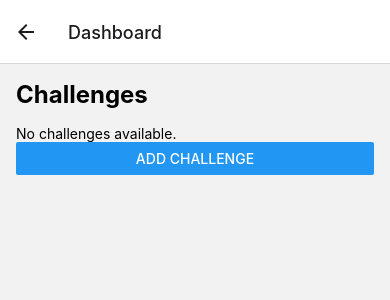
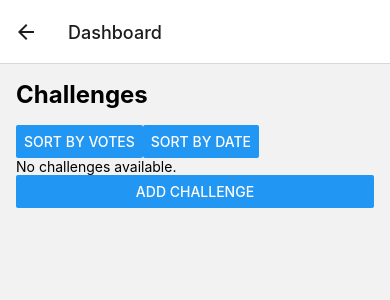
Before and after one commit to nehajohari92/ScripBoxAssignment, a React Native app: screen /HomeScreen in a window 390 px wide. Shown: the top 300 px of the page. Built offline with nearby package versions, Linux system fonts and the light colour scheme.

Commit message:
sorting implemented

```diff
--- a/src/component/HomeScreen.tsx
+++ b/src/component/HomeScreen.tsx
@@ -17,6 +17,8 @@ const HomeScreen = ({ navigation }) => {
   };
 
   const [challenges, setChallenges] = useState([]);
+  const [sortBy, setSortBy] = useState('votes'); // Default sorting by votes
+
 
   // Fetch challenges from local storage
   const fetchChallenges = async () => {
@@ -78,12 +80,34 @@ const HomeScreen = ({ navigation }) => {
           </View>
     );
   };
+  const handleSort = (criteria : string) => {
+    // Update the sorting criteria and re-render the component
+    setSortBy(criteria);
+    sortChallenges(criteria);
+  };
+
+  const sortChallenges = (criteria : string) => {
+    // Sort challenges based on the selected criteria
+    setChallenges((prevChallenges) =>
+      [...prevChallenges].sort((a, b) => {
+        if (criteria === 'votes') {
+          return (b.votes || 0) - (a.votes || 0);
+        } else if (criteria === 'date') {
+          return parseISO(b.date) - parseISO(a.date);
+        }
+        return 0;
+      })
+    );
+  };
 
   return (
 
     <View style={styles.container}>
     <Text style={styles.title}>Challenges</Text>
-
+    <View style={styles.sortButtons}>
+        <Button title="Sort by Votes" onPress={() => handleSort('votes')} />
+        <Button title="Sort by Date" onPress={() => handleSort('date')} />
+      </View>
     {challenges.length === 0 ? (
       <Text>No challenges available.</Text>
     ) : (
@@ -91,19 +115,9 @@ const HomeScreen = ({ navigation }) => {
         data={challenges}
         keyExtractor={(item, index) => `${index}`} // Use index as key for simplicity
         renderItem={renderItem}
-        // renderItem={({ item }) => (
-        //   <View style={styles.challengeItem}>
-        //     <Text style={styles.challengeTitle}>{item.title}</Text>
-        //     <Text>{item.description}</Text>
-        //     <Text>Total Votes- {item.votes}</Text>
-        //     <Text>Date- {item.date}</Text>
-        //     <TouchableOpacity onPress={() => upvoteChallenge(item.id)} style={styles.upvoteButton}>
-        //      <Text>👍 Upvote ({item.votes || 0})</Text>
-        //     </TouchableOpacity>
-        //   </View>
-        // )}
       />
     )}
+
     <Button title="Add Challenge" onPress={handleAddChallenge} />
 
   </View>
@@ -138,6 +152,10 @@ const styles = StyleSheet.create({
     top: 16,
     right: 16,
   },
+  sortButtons: {
+    flexDirection: 'row'
+  },
+
 });
 
 export default HomeScreen;
```
